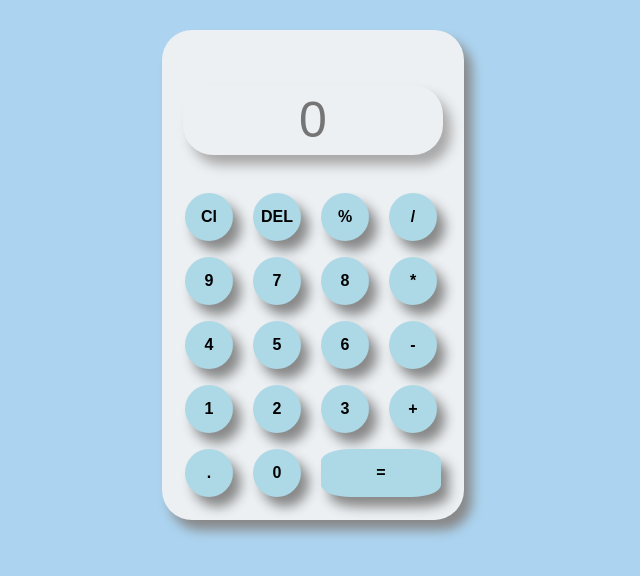
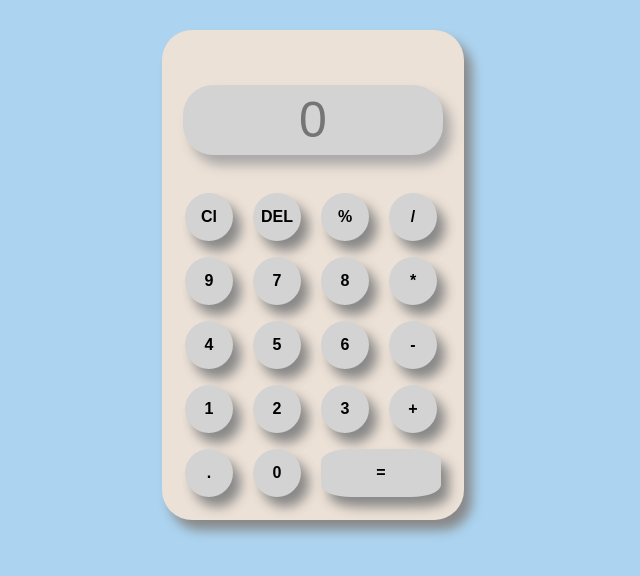
Before and after one commit to Srinivasbhadini/Calc, a plain HTML site: page index.html in a window 1280 px wide. Shown: the whole page, without its empty margins (327-967 px from the left). Drawn offline with Linux system fonts and the light colour scheme.

Commit message:
modifited file

```diff
--- a/home.css
+++ b/home.css
@@ -13,7 +13,7 @@
     align-items: center;
 }
 .calculator{
-    background-color:#ecf0f3;
+    background-color:#ece1d6;
     margin-top: 450px;
     padding: 15px;
     border-radius: 30px;
@@ -27,7 +27,7 @@ input{
     grid-column: span 4;
     height: 70px;
     width: 260px;
-    background-color: #ecf0f3;
+    background-color: lightgray;
     box-shadow: 8px 10px 12px #aaa9a9;
     border: none;
     border-radius: 30px;
@@ -41,7 +41,7 @@ input{
 button{
     height: 48px;
     width: 48px;
-    background-color: lightblue;
+    background-color: lightgray;
     border: none;
     border-radius: 50%;
     font-size: 16px;
@@ -49,6 +49,9 @@ button{
     margin: 8px;
     font-weight: bold;
 }
+button:hover {
+    background-color: lightblue;
+}
 .equal{
     width: 120px;
     border-radius: 25%;
--- a/index.html
+++ b/index.html
@@ -4,6 +4,7 @@
     <meta http-equiv="X-UA-Compatible" content="IE=edge">
     <meta name="viewport" content="width=device-width, initial-scale=1.0">
     <title>Calculator</title>
+
     <link href="home.css" rel="stylesheet" type="text/css"/>
 </head>
 <body>
@@ -19,20 +20,18 @@
             <button onclick="display('9')">9</button>
             <button onclick="display('7')">7</button>
             <button onclick="display('8')">8</button>
-
             <button onclick="display('*')">*</button>
             <button onclick="display('4')">4</button>
             <button onclick="display('5')">5</button>
             <button onclick="display('6')">6</button>
-            <button onclick="display('*')">-</button>
+            <button onclick="display('-')">-</button>
             <button onclick="display('1')">1</button>
-            <button onclick="display('1')">2</button>
+            <button onclick="display('2')">2</button>
             <button onclick="display('3')">3</button>
             <button onclick="display('+')">+</button>
             <button onclick="display('.')">.</button>
             <button onclick="display('0')">0</button>
             <button onclick=calculate() class="equal">=</button>
-
       </div>
     </div>
     <script>
@@ -46,8 +45,9 @@
             try{
                 outputscreen.value =eval(outputscreen.value)
             }
-            catch(err){
-alert("Invalid info")
+            catch(err)
+            {
+            alert("Invalid info")
             }
         }
         function del()
```
